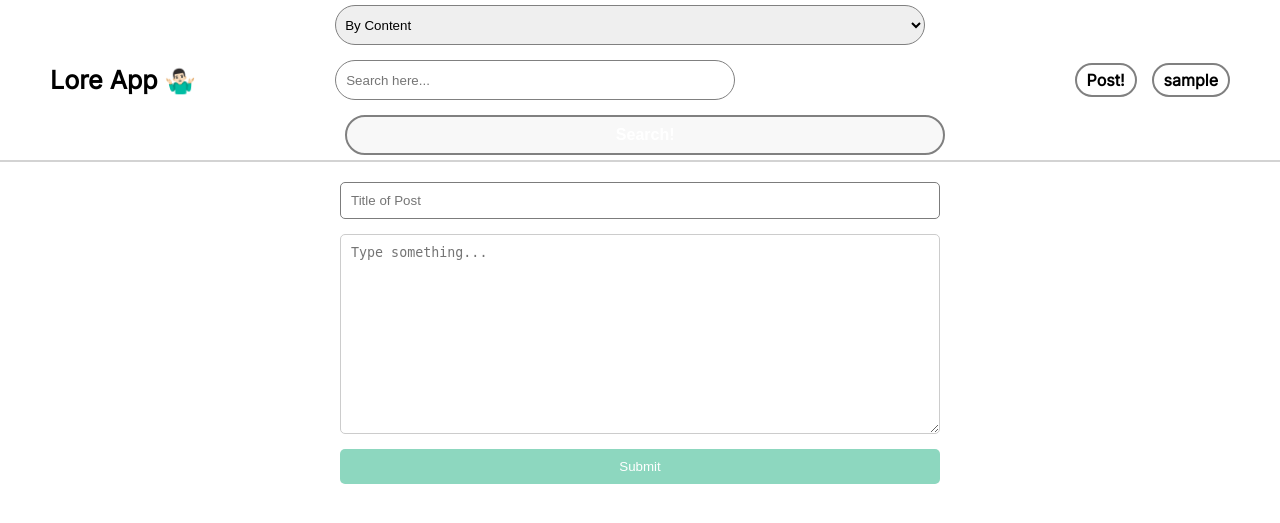
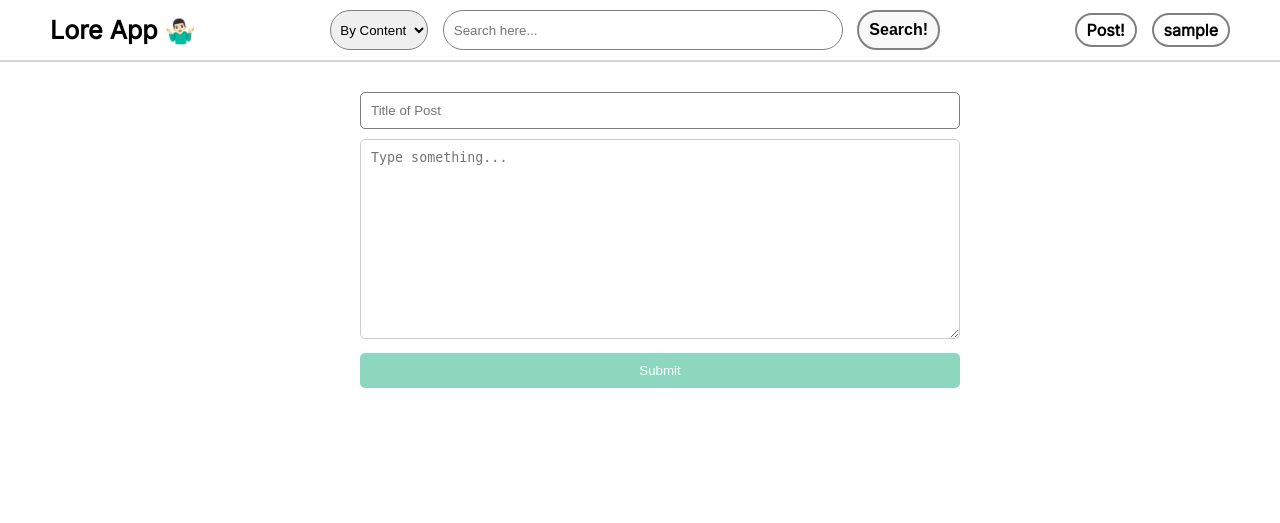
Before and after one commit to software-students-fall2023/2-web-app-exercise-sst2, a Flask app: page /create in a window 1280 px wide. Shown: the top 523 px of the page. Run offline with Flask 3, Linux system fonts and the light colour scheme; the visitor is signed in with stand-in values (Sample User, id 1).

Commit message:
fixed a bug between Nav and createPost forms

```diff
--- a/static/css/createPost.css
+++ b/static/css/createPost.css
@@ -1,18 +1,27 @@
-form {
+.main-wrapper {
+    display: flex;
+    justify-content: center;
+    align-items: center;
+    margin: 0;
+}
+
+div[name="content"] {
     display: flex;
     flex-direction: column;
-    gap: 15px;
+    width: 100%;
     max-width: 600px;
-    margin: auto;
+    padding: 20px;
+    box-sizing: border-box;
 }
 
-input[type="title"] {
+input[name="title"] {
     box-sizing: border-box;
-    margin-top: 20px;
+    margin-top: 10px;
     width: 600px;
     padding: 10px;
     border: 1px solid #7c7c7c;
     border-radius: 5px;
+    margin-bottom: 10px;
 }
 
 textarea[name="postContent"] {
@@ -23,9 +32,10 @@ textarea[name="postContent"] {
     border: 1px solid #ccc;
     border-radius: 5px;
     resize: vertical;
+    margin-bottom: 10px;
 }
 
-button[type="submit"] {
+button[name="submit"] {
     box-sizing: border-box;
     width: 600px;
     padding: 10px;
@@ -36,7 +46,7 @@ button[type="submit"] {
     cursor: pointer;
 }
 
-button[type="submit"]:hover {
+button[name="submit"]:hover {
     background-color: #4DD091;
 }
 
--- a/templates/createPost.html
+++ b/templates/createPost.html
@@ -6,6 +6,8 @@
   </head>
   <body>
     {% include 'nav.html' %}
+    <main class="main-wrapper">
+      <div name="content">
           <form action="/create" method="post">
             {% with messages = get_flashed_messages() %}
             {% if messages %}
@@ -16,7 +18,9 @@
             {% endwith %}
           <input type="title" name="title" placeholder="Title of Post" />
           <textarea type="text" name="postContent" placeholder="Type something..." ></textarea>
-      <button type="submit">Submit</button>
+          <button type="submit" name="submit">Submit</button>
           </form>
+      </div>
+    </main>
   </body>
 </html>
```
Lines whose indentation alone changed are shown as unchanged.
